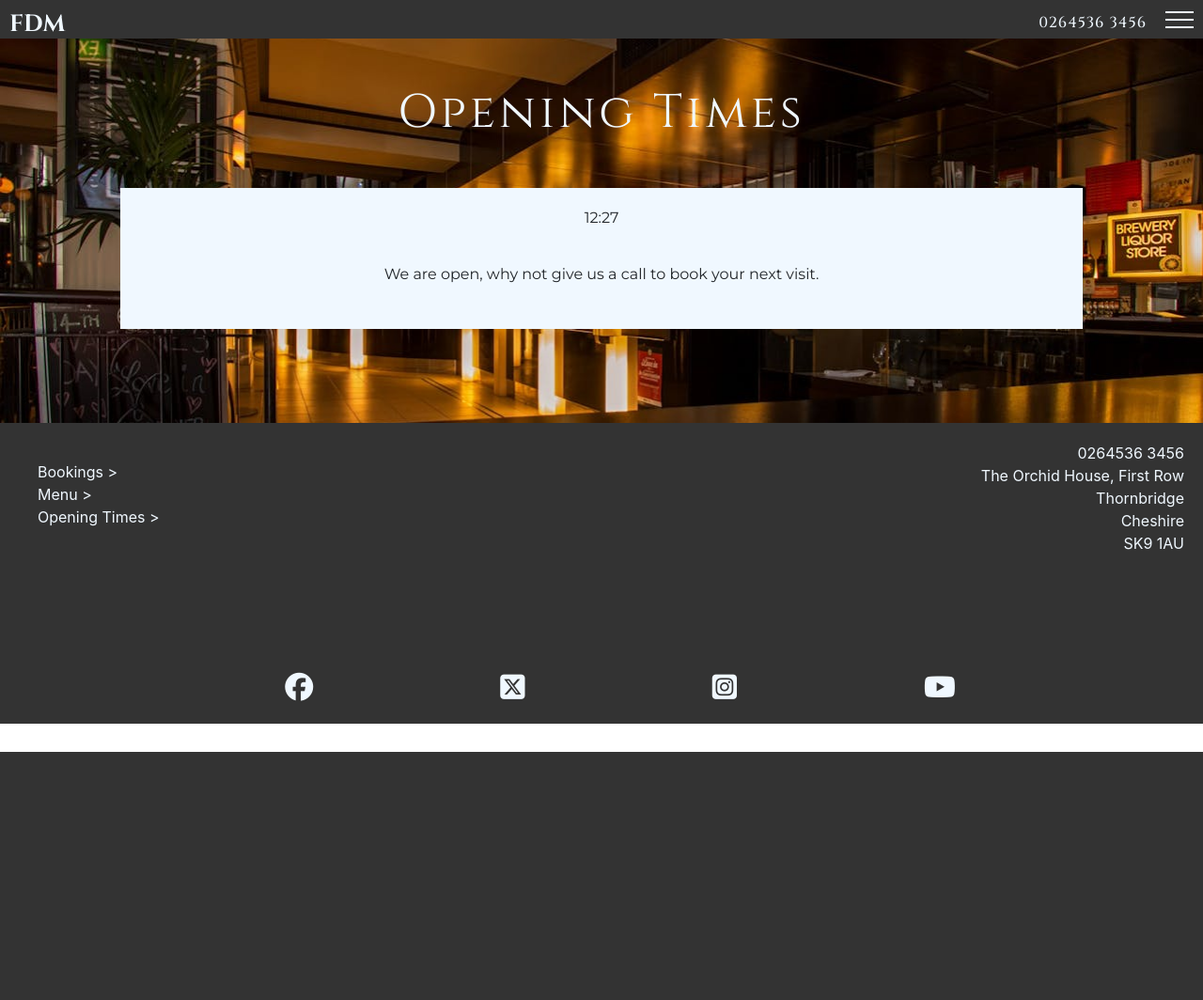
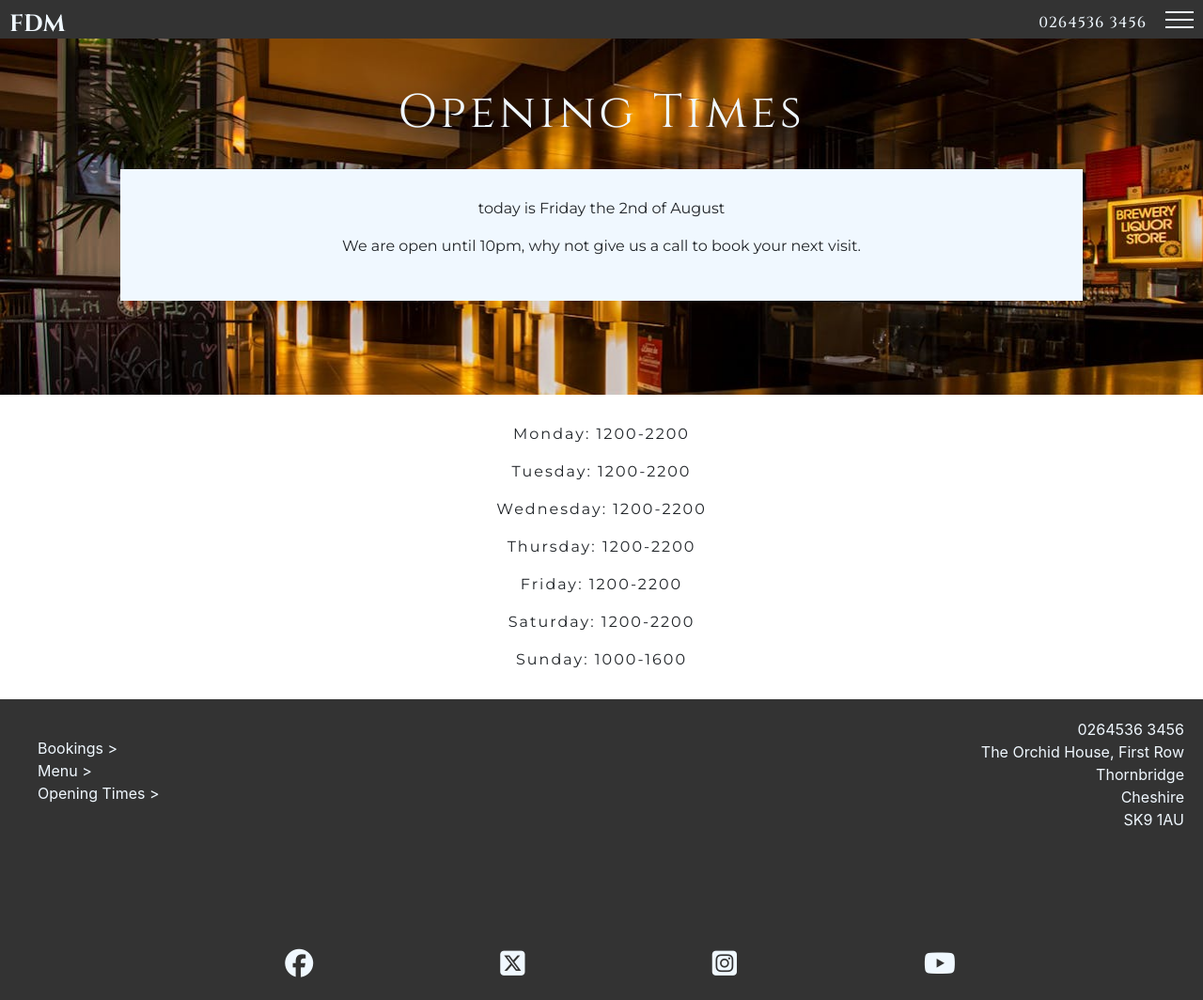
Before and after one commit to P-Worthington/Fruits-de-mer, a Flask app: page /opening in a window 1280 px wide. Shown: the whole page at 94% size. Before the commit the page ends 800 px from the top, so only its background shows below. Run offline with Flask 3, Linux system fonts and the light colour scheme; some libraries are stand-ins or nearby versions; some web fonts are replaced.

Commit message:
complete opening times page with dynamic time readout

```diff
--- a/static/css/style.css
+++ b/static/css/style.css
@@ -352,6 +352,15 @@ footer {
 
 /*title*/
 
+.bookings {
+    position: relative;
+    height: fit-content;
+    background-repeat: no-repeat;
+    background-position: center center;
+    background-size: cover;
+    background-image: url(../images/opening-images/opening-hero-img.jpg);
+}
+
 .alt-headings {
     font-family: "Cinzel", serif;
     font-weight: 400;
@@ -445,15 +454,18 @@ footer {
 
 /*opening.html styling*/
 
-.opening-hero {
+.alt-hero {
+    margin-top: -20px;
+    padding-bottom: 100px;
+}
+
+.opening-times {
+    background-image: url(../images/opening-images/opening-hero-img.jpg);
     position: relative;
-    background-image: url(../images/opening-images/opening-hero-img.jpg);
     height: fit-content;
     background-repeat: no-repeat;
     background-position: center center;
     background-size: cover;
-    margin-top: -20px;
-    padding-bottom: 100px;
 }
 
 .open-now {
@@ -461,15 +473,23 @@ footer {
     margin-left: 10%;
     margin-right: 10%;
     background-color: aliceblue;
-    height: 150px;
-    margin-top: 50px;
-    padding-bottom: 100px;
+    height: fit-content;
+    margin-top: 30px;
+    padding-top: 30px;
+    padding-bottom: 30px;
     text-align: center;
 }
 
 .open-now > p {
     font-family: "Montserrat", sans-serif;
-    padding-top: 20px;
     padding-left: 10px;
     padding-right: 10px;
 }
+
+.times {
+    text-align: center;
+    margin-top: 30px;
+    margin-bottom: 30px;
+    font-family: "Montserrat", sans-serif;
+    letter-spacing: 2px;
+}
--- a/static/script/opening.js
+++ b/static/script/opening.js
@@ -11,7 +11,7 @@ setInterval(function() {
 
 function main() {
     var dateNow = new Date();
-    var dayNow = 6 //dateNow.getDay();
+    var dayNow = dateNow.getDay();
 
     if (dayNow === 0) {
         sundayTimes();
@@ -20,7 +20,7 @@ function main() {
     }
 
     function weekdayTime () {
-        var time = 14 //dateNow.getHours();
+        var time = dateNow.getHours();
         if (time < 12) {
             $("#open").text("We are closed right now and open at midday today.")
         } else if (time > 21) {
@@ -30,7 +30,7 @@ function main() {
                 $("#open").text("We are closed right now and open tomorrow at midday.")
             }
         } else {
-            $("#open").text("We are open, why not give us a call to book your next visit.")
+            $("#open").text("We are open until 10pm, why not give us a call to book your next visit.")
         }
     }
 
@@ -41,7 +41,7 @@ function main() {
         } else if (time > 3) {
             $("#open").text("We are closed right now and open tomorrow at midday.")
         } else {
-            $("#open").text("We are open, why not give us a call to book your next visit.")
+            $("#open").text("We are open until 4pm, why not give us a call to book your next visit.")
         }
     }
 }
@@ -52,14 +52,15 @@ function updateTime() {
     var monthWord = MONTHS[mth]
     var day = today.getDay();
     var dayWord = DAYS[day];
-    var hrs = today.getHours();
-    var min = today.getMinutes();
-    min = checkTime(min);
-    console.log(dayWord)
-    $("#clock").text(hrs + ":" + min );
+    var dayOfMonth = today.getDate();
+    if (dayOfMonth === 1) {
+        var qualifier = "st"
+    } else if (dayOfMonth === 2) {
+        var qualifier = "nd"
+    } else if (dayOfMonth === 3) {
+        var qualifier = "rd"
+    } else {
+        var qualifier = "th"
+    }
+    $("#clock").text("today is " + dayWord + " the " + dayOfMonth + qualifier + " of " + monthWord);
 }
-
-function checkTime(i) {
-    if (i < 10) {i = "0" + i};  // add zero in front of numbers < 10
-    return i;
-}
--- a/templates/opening.html
+++ b/templates/opening.html
@@ -2,7 +2,7 @@
 {% block content %}
 
 <div class="opening-container">
-    <div class="opening-hero">
+    <div class="alt-hero opening-times">
         <div class="title title-light">
             <h2 class="alt-headings">Opening Times</h2>
         </div>
@@ -14,5 +14,15 @@
     </div>
 </div>
 
+<div class="times">
+    <p>Monday: 1200-2200</p>
+    <p>Tuesday: 1200-2200</p>
+    <p>Wednesday: 1200-2200</p>
+    <p>Thursday: 1200-2200</p>
+    <p>Friday: 1200-2200</p>
+    <p>Saturday: 1200-2200</p>
+    <p>Sunday: 1000-1600</p>
+</div>
+
 <script src="../static/script/opening.js"></script>
 {% endblock %}
```
Also changed, not shown: templates/booking.html (+6 -2 lines).
